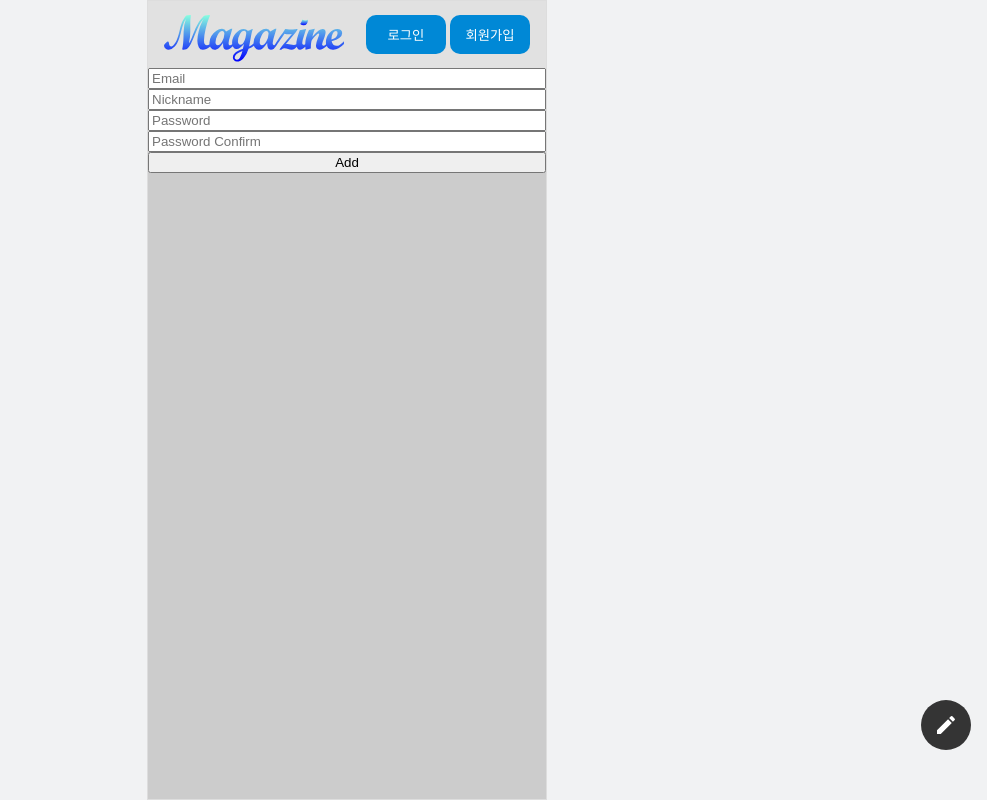
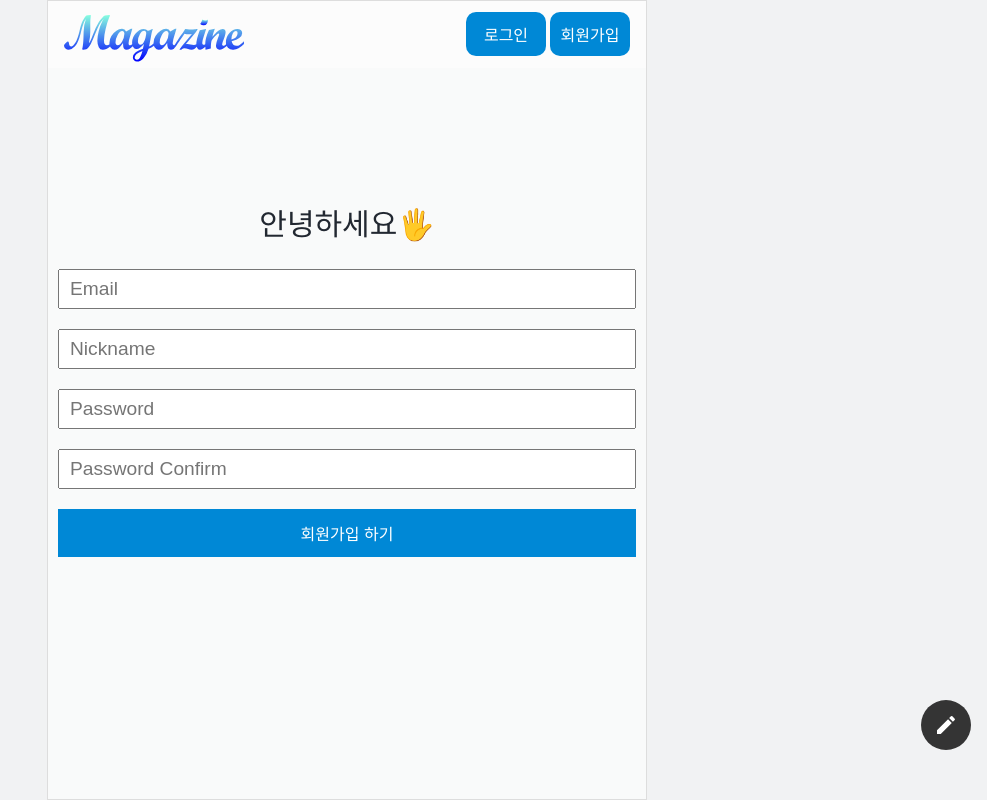
Before and after one commit to JuhwanLeeKR/assignment-react-magazine, a React (Vite) app in the folder magazine/: page /signup in a window 1280 px wide. Shown: the whole page, without its empty margins (293-1280 px from the left). Built offline with nearby package versions, Linux system fonts and the light colour scheme.

Commit message:
Add functiton: signin signup validation and fix style

```diff
--- a/magazine/src/elements/Button.jsx
+++ b/magazine/src/elements/Button.jsx
@@ -11,6 +11,7 @@ const Button = (props) => {
     padding,
     borderRadius,
     _disabled,
+    size,
   } = props;
 
   if (is_float) {
@@ -26,6 +27,7 @@ const Button = (props) => {
     width: width,
     padding: padding,
     borderRadius: borderRadius,
+    size: size,
   };
 
   return (
@@ -47,6 +49,7 @@ Button.defaultProps = {
   padding: '12px 0px',
   borderRadius: false,
   _disabled: false,
+  size: '16px',
 };
 
 const ElButton = styled.button`
@@ -59,6 +62,7 @@ const ElButton = styled.button`
   padding: ${(props) => props.padding};
   ${(props) => (props.margin ? `margin: ${props.margin};` : '')};
   border-radius: ${(props) => props.borderRadius};
+  font-size: ${(props) => props.size};
   cursor: pointer;
 
   &:disabled {
--- /dev/null
+++ b/magazine/src/elements/Text.jsx
@@ -0,0 +1,52 @@
+import styled from 'styled-components';
+
+const Text = (props) => {
+  const {
+    bold,
+    color,
+    size,
+    _onClick,
+    children,
+    margin,
+    is_header,
+    align,
+    width,
+  } = props;
+
+  const styles = {
+    bold: bold,
+    color: color,
+    size: size,
+    margin: margin,
+    align: align,
+    width: width,
+  };
+
+  return (
+    <P {...styles} onClick={_onClick}>
+      {children}
+    </P>
+  );
+};
+
+Text.defaultProps = {
+  children: null,
+  bold: false,
+  color: '#222831',
+  size: '14px',
+  margin: false,
+  _onClick: () => {},
+  width: null,
+};
+
+const P = styled.p`
+  color: ${(props) => props.color};
+  font-size: ${(props) => props.size};
+  font-weight: ${(props) => (props.bold ? '600' : '400')};
+  margin: ${(props) => props.margin};
+  cursor: default;
+  width: null;
+  text-align: ${(props) => props.align};
+`;
+
+export default Text;
--- a/magazine/src/elements/index.js
+++ b/magazine/src/elements/index.js
@@ -1,4 +1,5 @@
 import Grid from './Grid';
 import Button from './Button';
+import Text from './Text';
 
-export { Grid, Button };
+export { Grid, Button, Text };
--- a/magazine/src/pages/Signin.jsx
+++ b/magazine/src/pages/Signin.jsx
@@ -1,9 +1,66 @@
+import { useForm } from 'react-hook-form';
+import styled from 'styled-components';
+import { Button, Text } from '../elements';
+
 const Signin = () => {
+  const {
+    register,
+    handleSubmit,
+    watch,
+    formState: { errors },
+    setError,
+  } = useForm();
+
+  const onSubmit = (data) => console.log(data);
   return (
-    <>
-      <div>Signin page 입니다.</div>
-    </>
+    <FormWrapper>
+      <Text size='30px' align='center' margin='0px 0px 20px 0px'>
+        로그인 페이지
+      </Text>
+      <FormLayout onSubmit={handleSubmit(onSubmit)}>
+        <InputLayout
+          {...register('email', { required: '이메일을 입력해주세요' })}
+          placeholder='Email'
+        />
+        <ErrorMessage>{errors?.email?.message}</ErrorMessage>
+        <InputLayout
+          {...register('password', { required: '비밀번호를 입력해주세요' })}
+          placeholder='Password'
+        />
+        <ErrorMessage>{errors?.password?.message}</ErrorMessage>
+
+        <Button>로그인 하기</Button>
+      </FormLayout>
+    </FormWrapper>
   );
 };
 
+const FormWrapper = styled.div`
+  display: flex;
+  flex-direction: column;
+  justify-content: center;
+  height: 80vh;
+`;
+const FormLayout = styled.form`
+  display: flex;
+  flex-direction: column;
+  padding: 10px;
+`;
+const InputLayout = styled.input`
+  margin-bottom: 10px;
+  height: 40px;
+  font-size: 1.2rem;
+  padding: 10px;
+  &:focus {
+    outline: #07f auto 1px;
+    outline-color: #07f;
+    outline-style: auto;
+    outline-width: 1px;
+  }
+`;
+const ErrorMessage = styled.span`
+  margin-bottom: 10px;
+  color: #ff3300;
+`;
+
 export default Signin;
--- a/magazine/src/pages/Signup.jsx
+++ b/magazine/src/pages/Signup.jsx
@@ -1,4 +1,6 @@
 import { useForm } from 'react-hook-form';
+import styled from 'styled-components';
+import { Button, Text } from '../elements';
 
 const Signup = () => {
   const {
@@ -8,9 +10,6 @@ const Signup = () => {
     formState: { errors },
     setError,
   } = useForm();
-
-  const onSubmit = (data) => console.log(data);
-  //console.log(formState.errors);
 
   // 유효성 검사 함수
   const onValid = (data) => {
@@ -30,13 +29,12 @@ const Signup = () => {
     console.log(data);
   };
   return (
-    <>
-      <form
-        style={{ display: 'flex', flexDirection: 'column' }}
-        onSubmit={handleSubmit(onValid)}
-      >
-        {/* register your input into the hook by invoking the "register" function */}
-        <input
+    <FormWrapper>
+      <Text size='30px' align='center' margin='0px 0px 20px 0px'>
+        안녕하세요🖐️
+      </Text>
+      <FormLayout onSubmit={handleSubmit(onValid)}>
+        <InputLayout
           {...register('email', {
             required: '이메일을 입력해주세요.',
             pattern: {
@@ -47,8 +45,8 @@ const Signup = () => {
           })}
           placeholder='Email'
         />
-        <span>{errors?.email?.message}</span>
-        <input
+        <ErrorMessage>{errors?.email?.message}</ErrorMessage>
+        <InputLayout
           {...register('nickname', {
             required: '닉네임을 입력해주세요.',
             minLength: {
@@ -58,8 +56,8 @@ const Signup = () => {
           })}
           placeholder='Nickname'
         />
-        <span>{errors?.nickname?.message}</span>
-        <input
+        <ErrorMessage>{errors?.nickname?.message}</ErrorMessage>
+        <InputLayout
           {...register('password', {
             required: '비밀번호를 입력해주세요.',
             minLength: {
@@ -68,9 +66,10 @@ const Signup = () => {
             },
           })}
           placeholder='Password'
+          type='password'
         />
-        <span>{errors?.password?.message}</span>
-        <input
+        <ErrorMessage>{errors?.password?.message}</ErrorMessage>
+        <InputLayout
           {...register('passwordConfirm', {
             required: '비밀번호를 다시 한번 입력해주세요.',
             minLength: {
@@ -79,16 +78,42 @@ const Signup = () => {
             },
           })}
           placeholder='Password Confirm'
+          type='password'
         />
-        <span>{errors?.passwordConfirm?.message}</span>
-
-        {/* {errors.exampleRequired && <span>This field is required</span>} */}
-
-        {/* <input type='submit' /> */}
-        <button>Add</button>
-      </form>
-    </>
+        <ErrorMessage>{errors?.passwordConfirm?.message}</ErrorMessage>
+        {/* <InputLayout type='submit' /> */}
+        <Button>회원가입 하기</Button>
+      </FormLayout>
+    </FormWrapper>
   );
 };
 
+const FormWrapper = styled.div`
+  display: flex;
+  flex-direction: column;
+  justify-content: center;
+  height: 80vh;
+`;
+const FormLayout = styled.form`
+  display: flex;
+  flex-direction: column;
+  padding: 10px;
+`;
+const InputLayout = styled.input`
+  margin-bottom: 10px;
+  height: 40px;
+  font-size: 1.2rem;
+  padding: 10px;
+  &:focus {
+    outline: #07f auto 1px;
+    outline-color: #07f;
+    outline-style: auto;
+    outline-width: 1px;
+  }
+`;
+const ErrorMessage = styled.span`
+  margin-bottom: 10px;
+  color: #ff3300;
+`;
+
 export default Signup;
--- a/magazine/src/shared/App.jsx
+++ b/magazine/src/shared/App.jsx
@@ -52,10 +52,11 @@ const GlobalStyle = createGlobalStyle`
 
 const LayoutOutter = styled.div`
   min-height: 100vh;
-  max-width: 400px;
+  max-width: 600px;
   margin: 0 auto;
-  background-color: #ccc;
+  background-color: rgba(255, 255, 255, 0.6);
   border: 0.7px solid #ddd;
+  height: 100%;
 `;
 
 export default App;
```
